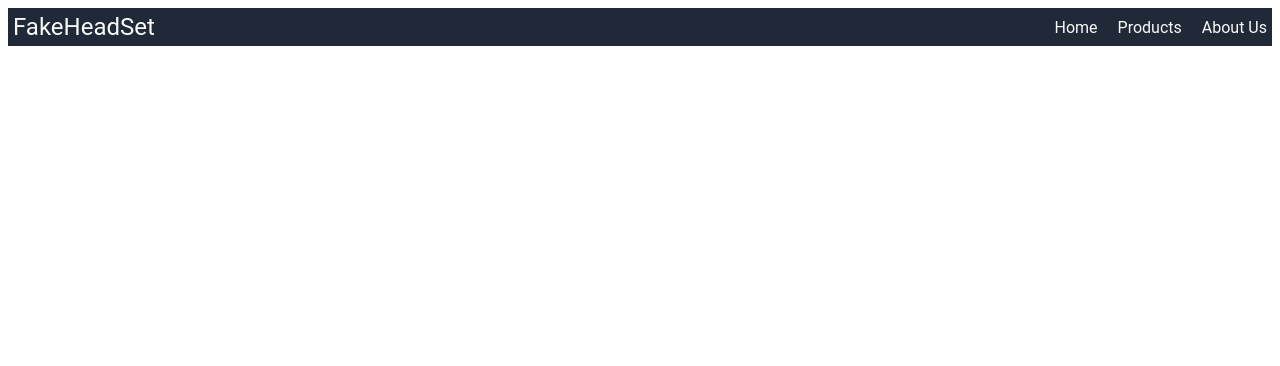
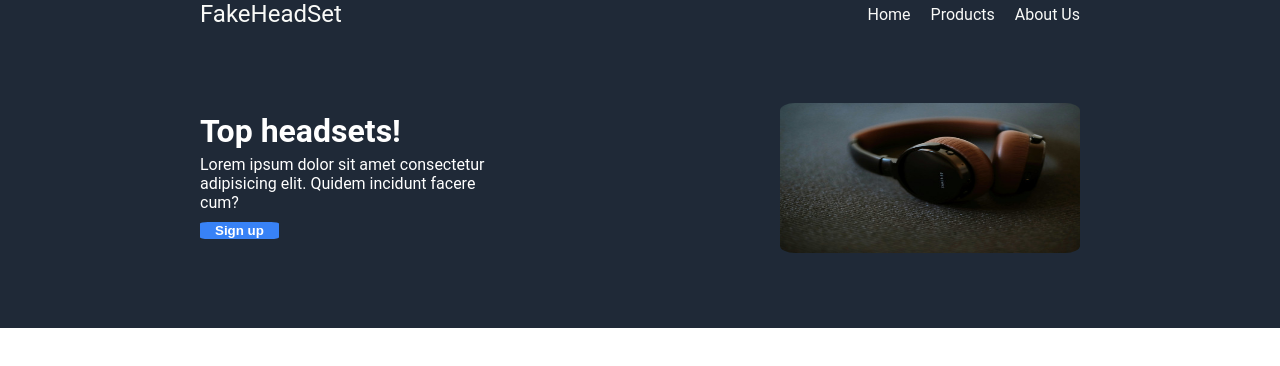
Before and after one commit to RenatoTeixeira/Landing-Page, a plain HTML site: page index.html in a window 1280 px wide. Drawn offline with Linux system fonts and the light colour scheme.

Commit message:
Completed signup menu

```diff
--- a/index.html
+++ b/index.html
@@ -1,10 +1,10 @@
-<!DOCTYPE html>
+<!doctype html>
 <html lang="en">
   <head>
-    <meta charset="UTF-8">
-    <meta name="viewport" content="width=device-width, initial-scale=1.0">
+    <meta charset="UTF-8" />
+    <meta name="viewport" content="width=device-width, initial-scale=1.0" />
     <title>Landing Page</title>
-    <link rel="stylesheet" href="./styles/style.css">
+    <link rel="stylesheet" href="./styles/style.css" />
   </head>
   <body>
     <div class="header-top">
@@ -17,6 +17,18 @@
         <a href="index.html">About Us</a>
       </div>
     </div>
-
+    <div class="signup-div">
+      <div class="signup-button">
+        <h1>Top headsets!</h1>
+        <p>
+          Lorem ipsum dolor sit amet consectetur adipisicing elit. Quidem
+          incidunt facere cum?
+        </p>
+        <button>Sign up</button>
+      </div>
+      <div class="signup-img">
+        <img src="images/headphones.jpg" alt="headset on the table" />
+      </div>
+    </div>
   </body>
 </html>
--- a/styles/style.css
+++ b/styles/style.css
@@ -1,27 +1,76 @@
+* {
+  padding: 0px;
+  margin: 0px;
+}
+
 body {
-    background-color: #FFFFFF;
+  background-color: #ffffff;
   font-family: Roboto, sans-serif;
 }
 
 a {
-    color: #F9FAF8;
+  color: #f9faf8;
   text-decoration: none;
 }
 
 .header-top {
-    background-color: #1F2937;
+  background-color: #1f2937;
   display: flex;
   justify-content: space-between;
   align-items: center;
-    padding: 5px;
+  padding: 0 200px;
 }
 
 .logo {
   font-size: 24px;
-    color: #F9FAF8;
+  color: #f9faf8;
 }
 
 .menu {
   display: flex;
   gap: 20px;
 }
+
+.signup-div {
+  background-color: #1f2937;
+  display: flex;
+  justify-content: space-between;
+  align-items: center;
+  height: 300px;
+  color: #ffffff;
+  padding: 0 200px;
+}
+
+.signup-button {
+  width: 300px;
+}
+
+signup-button > h1,
+p,
+button {
+  margin: 5px 0px;
+}
+
+button {
+  background-color: #3882f6;
+  color: white;
+  padding: 1px 15px;
+  border-radius: 10%;
+  border-style: none;
+  font-weight: bold;
+}
+
+button:hover {
+  background-color: #3070f4;
+}
+
+.signup-img {
+  width: 300px;
+  height: 150px;
+}
+
+.signup-img img {
+  width: 100%;
+  height: 100%;
+  border-radius: 5%;
+}
```
Lines whose indentation alone changed are shown as unchanged.
